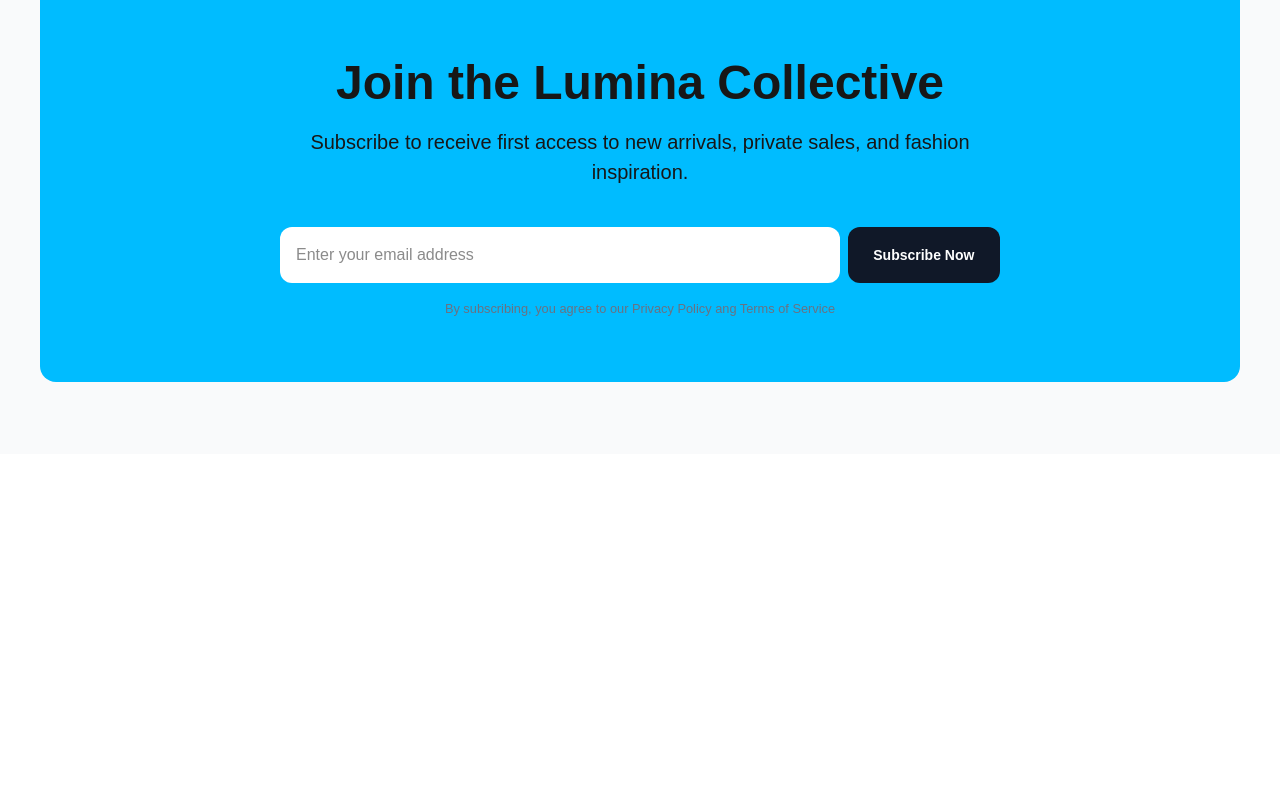
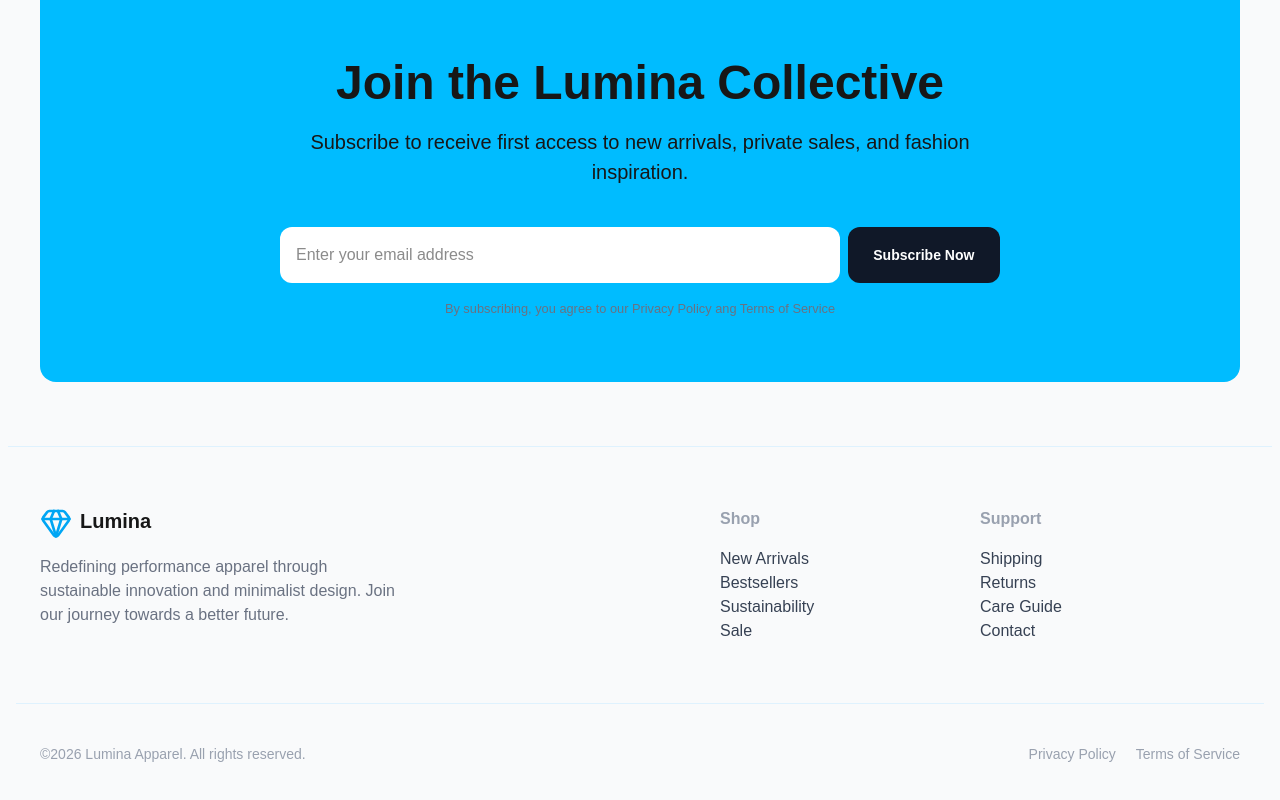
Before and after one commit to dev-dabid/next-ecommerce, a Next.js app: page / in a window 1280 px wide. Shown: the part 2291-3091 px from the top of the page. Before the commit the page ends 2745 px from the top, so only its background shows below. Built offline with nearby package versions, Linux system fonts and the light colour scheme.

Commit message:
feat: add footer component

```diff
--- a/src/app/(home)/page.tsx
+++ b/src/app/(home)/page.tsx
@@ -6,6 +6,7 @@ import Hero from "./Hero";
 import CategorySection from "./CategorySection";
 import TrendSection from "./TrendSection";
 import NewsLetterSection from "./NewsLetterSection";
+import Footer from "@/components/Footer";
 
 export default function Homepage() {
   const { products, isFetched, fetchProducts } = useProducts();
@@ -26,6 +27,7 @@ export default function Homepage() {
       <CategorySection products={products || []} />
       <TrendSection products={products || []} />
       <NewsLetterSection />
+      <Footer />
     </div>
   );
 }
--- /dev/null
+++ b/src/components/Footer.tsx
@@ -0,0 +1,95 @@
+import { Gem } from "lucide-react";
+
+const Footer = () => {
+  const year = new Date().getFullYear();
+
+  return (
+    <div className="border-t border-t-sky-100 px-2">
+      <div className="flex flex-col md:flex-row justify-between max-w-300 mx-auto py-15 gap-6">
+        <div className="">
+          <div className="flex gap-2">
+            <Gem className="text-sky-500" size={32} />
+            <p className="font-semibold text-xl">Lumina</p>
+          </div>
+          <p className="max-w-[40ch] mt-4 text-gray-500">
+            Redefining performance apparel through sustainable innovation and
+            minimalist design. Join our journey towards a better future.
+          </p>
+        </div>
+        <div className="flex w-full md:w-80 lg:w-130">
+          <div className="flex flex-col flex-1">
+            <h2 className="mb-4 text-gray-400 font-semibold">Shop</h2>
+            <a
+              className="text-gray-700 hover:text-sky-400 active:text-sky-600"
+              href=""
+            >
+              New Arrivals
+            </a>
+            <a
+              className="text-gray-700 hover:text-sky-400 active:text-sky-600"
+              href=""
+            >
+              Bestsellers
+            </a>
+            <a
+              className="text-gray-700 hover:text-sky-400 active:text-sky-600"
+              href=""
+            >
+              Sustainability
+            </a>
+            <a
+              className="text-gray-700 hover:text-sky-400 active:text-sky-600"
+              href=""
+            >
+              Sale
+            </a>
+          </div>
+          <div className="flex flex-col flex-1">
+            <h2 className="mb-4 text-gray-400 font-semibold">Support</h2>
+            <a
+              className="text-gray-700 hover:text-sky-400 active:text-sky-600"
+              href=""
+            >
+              Shipping
+            </a>
+            <a
+              className="text-gray-700 hover:text-sky-400 active:text-sky-600"
+              href=""
+            >
+              Returns
+            </a>
+            <a
+              className="text-gray-700 hover:text-sky-400 active:text-sky-600"
+              href=""
+            >
+              Care Guide
+            </a>
+            <a
+              className="text-gray-700 hover:text-sky-400 active:text-sky-600"
+              href=""
+            >
+              Contact
+            </a>
+          </div>
+        </div>
+      </div>
+      <div className=" border-t border-t-sky-100">
+        <div className="flex justify-center md:justify-between items-center flex-col md:flex-row max-w-300 mx-auto pt-10 pb-15 gap-4">
+          <p className="text-sm text-gray-400">
+            ©{year} Lumina Apparel. All rights reserved.
+          </p>
+          <div className="flex gap-5 text-sm text-gray-400 ">
+            <a className="hover:text-sky-400 active:text-sky-600" href="">
+              Privacy Policy
+            </a>
+            <a className="hover:text-sky-400 active:text-sky-600" href="">
+              Terms of Service
+            </a>
+          </div>
+        </div>
+      </div>
+    </div>
+  );
+};
+
+export default Footer;
```
